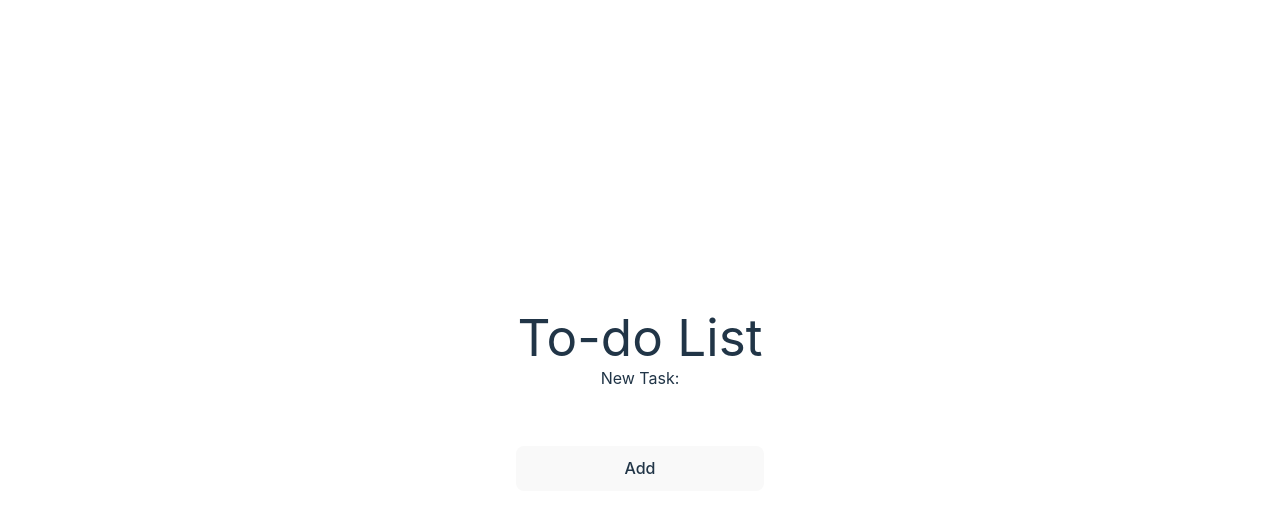
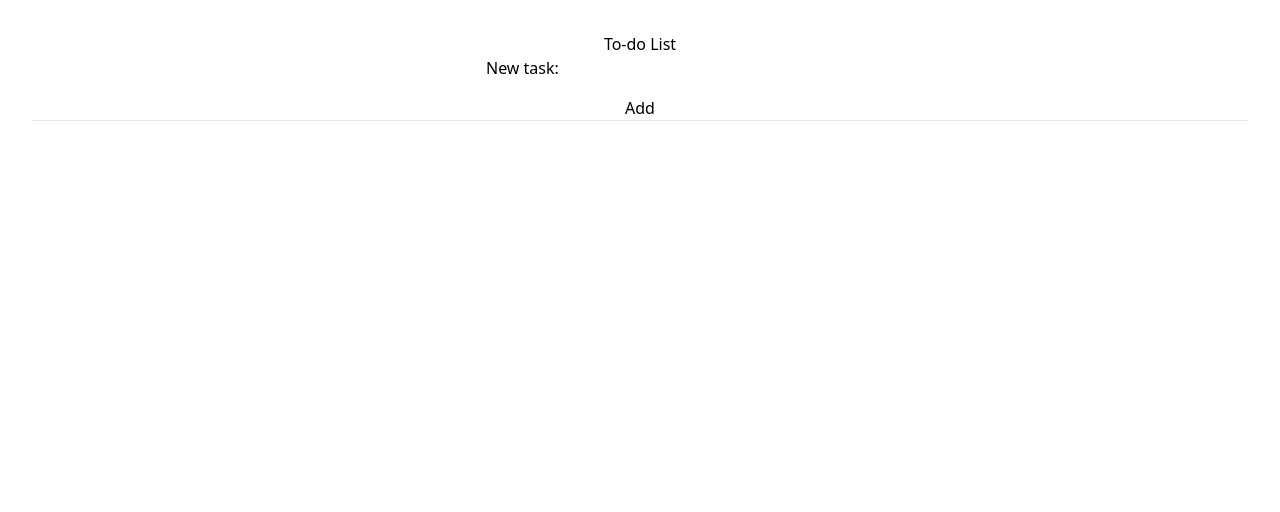
Before and after one commit to gerardcami/React, a React (Vite) app in the folder projects/05-to-do-list/: page / in a window 1280 px wide. Shown: the top 512 px of the page. Built offline with nearby package versions, Linux system fonts and the light colour scheme.

Commit message:
Separated components

```diff
--- a/projects/05-to-do-list/src/App.jsx
+++ b/projects/05-to-do-list/src/App.jsx
@@ -13,8 +13,6 @@ function App() {
   });
 
   const handleTaskInput = (event) => {
-    event.preventDefault();
-
     const data = new FormData(event.target);
 
     const newTaskList = [
@@ -29,6 +27,8 @@ function App() {
     setTasks(newTaskList);
 
     localStorage.setItem("tasks", JSON.stringify(newTaskList));
+
+    event.preventDefault();
   };
 
   const handleRemoveTask = (item) => {
@@ -43,17 +43,32 @@ function App() {
     <>
       <h1>To-do List</h1>
 
-      <form className="flex flex-col gap-4" onSubmit={handleTaskInput}>
-        <label htmlFor="newTask">New Task: </label>
-        <input className="rounded" name="taskTitle" id="newTask" type="text" />
+      <TaskForm onTaskSubmit={handleTaskInput} />
 
-        <button type="submit">Add</button>
-      </form>
+      <hr />
 
       <List list={taskList} onRemoveTask={handleRemoveTask} />
     </>
   );
 }
+
+const TaskForm = ({ onTaskSubmit }) => (
+  <form className="flex flex-col gap-4" onSubmit={onTaskSubmit}>
+    <InputWithLabel id="addTask" name="taskTitle">
+      New task:{" "}
+    </InputWithLabel>
+    <button type="submit">Add</button>
+  </form>
+);
+
+const InputWithLabel = ({ id, name, type = "text", children }) => {
+  return (
+    <div>
+      <label htmlFor={id}>{children}</label>
+      <input className="rounded" id={id} name={name} type={type} />
+    </div>
+  );
+};
 
 const List = ({ list, onRemoveTask }) => (
   <ul>
--- a/projects/05-to-do-list/src/index.css
+++ b/projects/05-to-do-list/src/index.css
@@ -1,74 +1,3 @@
 @tailwind base;
 @tailwind components;
 @tailwind utilities;
-
-:root {
-  font-family: Inter, system-ui, Avenir, Helvetica, Arial, sans-serif;
-  line-height: 1.5;
-  font-weight: 400;
-
-  color-scheme: light dark;
-  color: rgba(255, 255, 255, 0.87);
-  background-color: #242424;
-
-  font-synthesis: none;
-  text-rendering: optimizeLegibility;
-  -webkit-font-smoothing: antialiased;
-  -moz-osx-font-smoothing: grayscale;
-}
-
-a {
-  font-weight: 500;
-  color: #646cff;
-  text-decoration: inherit;
-}
-a:hover {
-  color: #535bf2;
-}
-
-body {
-  margin: 0;
-  display: flex;
-  place-items: center;
-  min-width: 320px;
-  min-height: 100vh;
-}
-
-h1 {
-  font-size: 3.2em;
-  line-height: 1.1;
-}
-
-button {
-  border-radius: 8px;
-  border: 1px solid transparent;
-  padding: 0.6em 1.2em;
-  font-size: 1em;
-  font-weight: 500;
-  font-family: inherit;
-  background-color: #1a1a1a;
-  cursor: pointer;
-  transition: border-color 0.25s;
-}
-button:hover {
-  border-color: #646cff;
-}
-button:focus,
-button:focus-visible {
-  outline: 4px auto -webkit-focus-ring-color;
-}
-
-
-
-@media (prefers-color-scheme: light) {
-  :root {
-    color: #213547;
-    background-color: #ffffff;
-  }
-  a:hover {
-    color: #747bff;
-  }
-  button {
-    background-color: #f9f9f9;
-  }
-}
```
